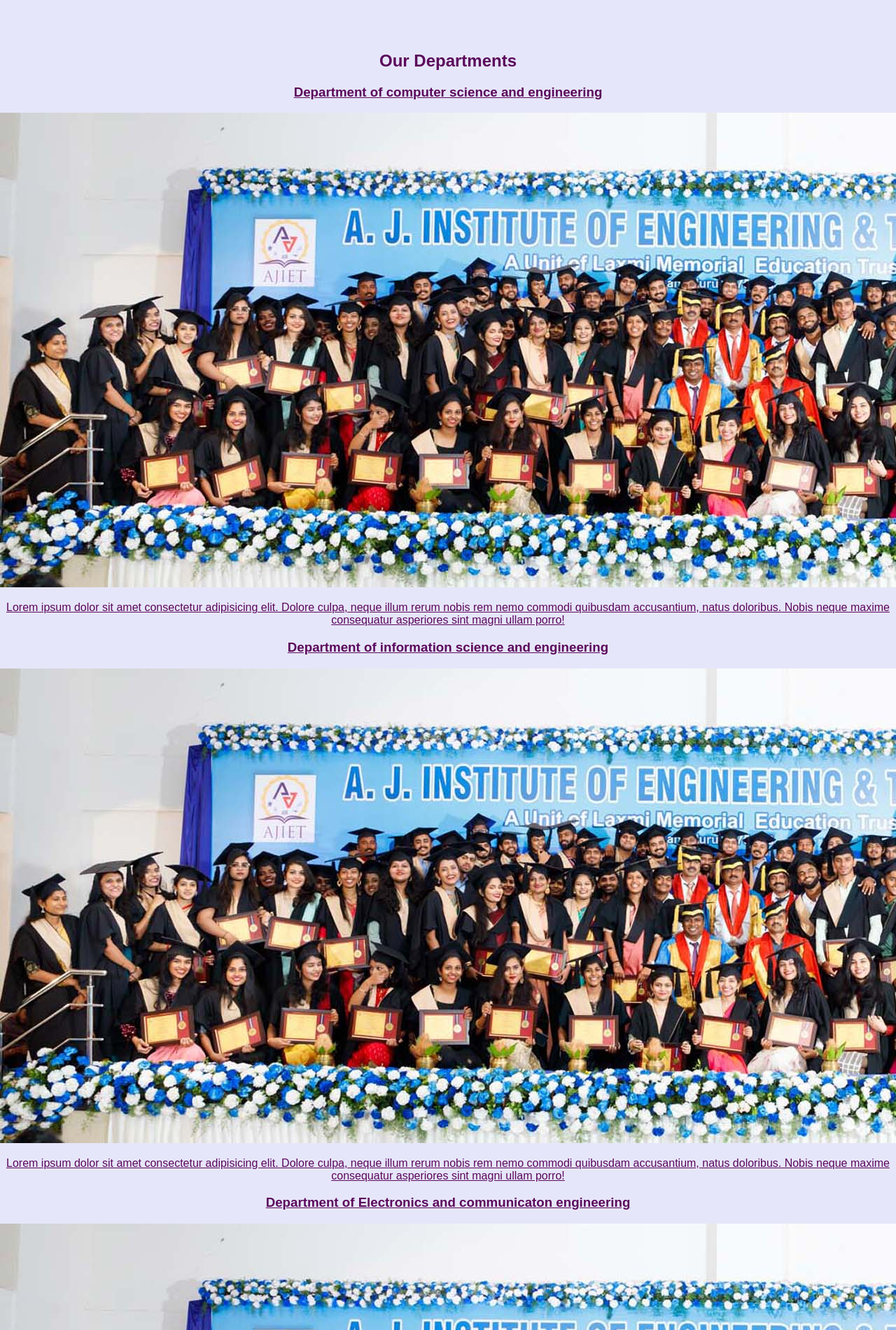
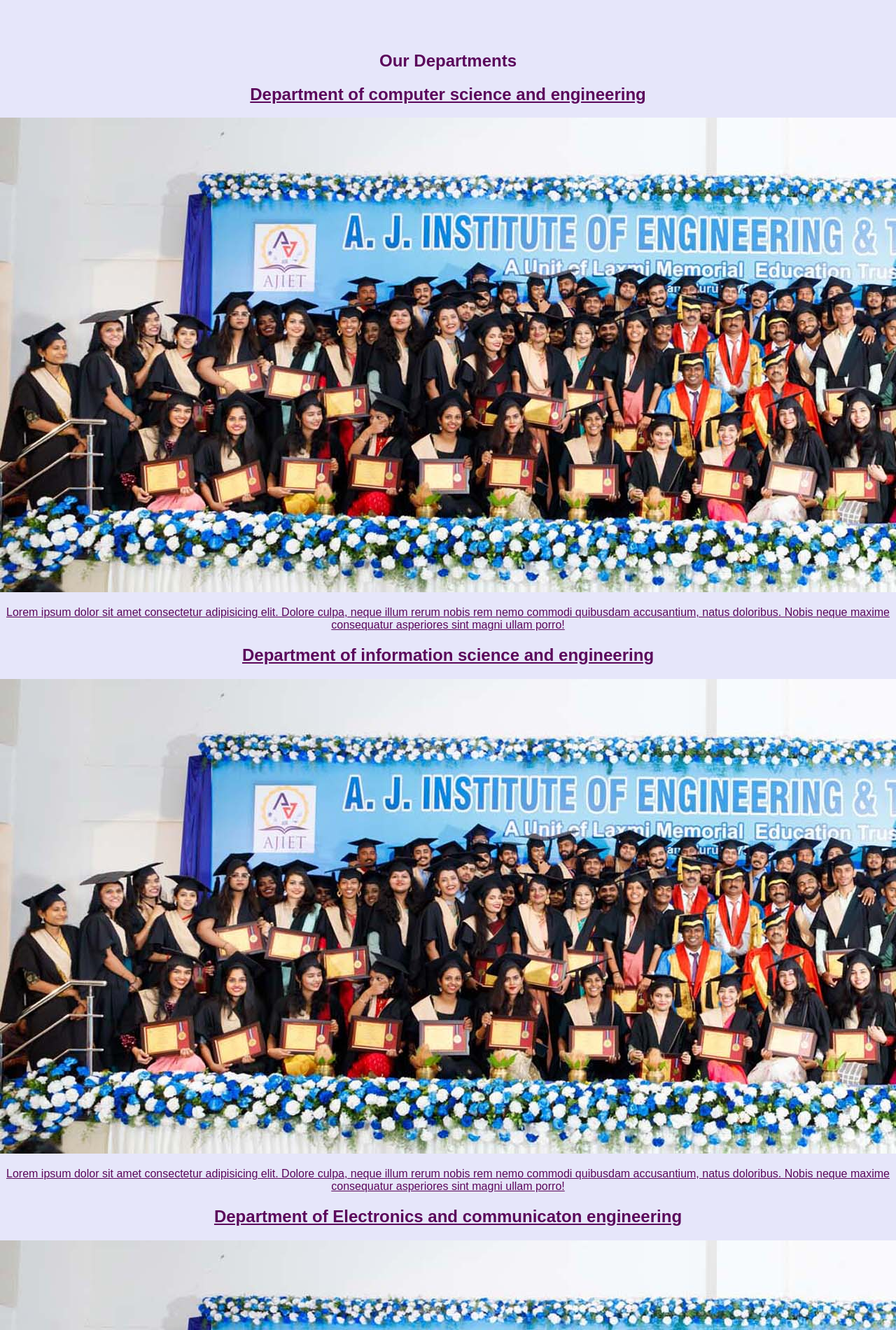
Before and after one commit to Dhanya212/web_tec_workshop, a plain HTML site: page index.html in a window 1280 px wide. Shown: the part 1480-3380 px from the top of the page at 70% size. Drawn offline with Linux system fonts and the light colour scheme.

Commit message:
simple changes

```diff
--- a/index.html
+++ b/index.html
@@ -13,9 +13,9 @@
     <a href="https://www.ajiet.edu.in/"target="blank" class="logo">Link to official website</a>
     <ul class="nav-link">
         <li><a href="#">Home</a></li>
-            <li><a href="#">About</a></li>
-            <li><a href="#">Department</a></li>
-            <li><a href="#">Contact</a></li>
+        <li><a href="#">About</a></li>
+        <li><a href="#">Department</a></li>
+        <li><a href="#">Contact</a></li>
     </ul>
     <a href="#" class="icon">
         <i class="fa fa-bars"></i>
@@ -42,21 +42,21 @@
     <div class="dep-card">
         <a href="cse.html">
         <div class="dep-card">
-            <h3>Department of computer science and engineering</h3>
+            <h2>Department of computer science and engineering</h2>
             <img src="/AJIET.jpg" alt="">
             <p>Lorem ipsum dolor sit amet consectetur adipisicing elit. Dolore culpa, neque illum rerum nobis rem nemo commodi quibusdam accusantium, natus doloribus. Nobis neque maxime consequatur asperiores sint magni ullam porro!</p>
        </div>
        </a>
        <a href="ise.html">
         <div class="dep-card">
-            <h3>Department of information science and engineering</h3>
+            <h2>Department of information science and engineering</h2>
             <img src="/AJIET.jpg" alt="">
             <p>Lorem ipsum dolor sit amet consectetur adipisicing elit. Dolore culpa, neque illum rerum nobis rem nemo commodi quibusdam accusantium, natus doloribus. Nobis neque maxime consequatur asperiores sint magni ullam porro!</p>
        </div>
        </a>
        <a href="ec.html">
         <div class="dep-card">
-            <h3>Department of Electronics and communicaton engineering</h3>
+            <h2>Department of Electronics and communicaton engineering</h2>
             <img src="/AJIET.jpg" alt="">
             <p>Lorem ipsum dolor sit amet consectetur adipisicing elit. Dolore culpa, neque illum rerum nobis rem nemo commodi quibusdam accusantium, natus doloribus. Nobis neque maxime consequatur asperiores sint magni ullam porro!</p>
        </div>
@@ -72,7 +72,7 @@
         <div class="dep-card">
             <h3>Department of Civil engineering</h3>
             <img src="/AJIET.jpg" alt="">
-            <p>Lorem ipsum dolor sit amet consectetur adipisicing elit. Dolore culpa, neque illum rerum nobis rem nemo commodi quibusdam accusantium, natus doloribus. Nobis neque maxime consequatur asperiores sint magni ullam porro!</p>
+            <p>Lorem ipsum dolor sit amet consectetur adipisicing elit. Nihil rem magnam, nobis impedit asperiores aut iure velit id sapiente perferendis debitis sint voluptatum, magni aspernatur neque reprehenderit quo aperiam hic.</p>
        </div>
        </a>
     </div>
--- a/style.css
+++ b/style.css
@@ -29,7 +29,7 @@ background-color: rgb(63, 235, 235);
 .navbar{
     display:flex;
     justify-content:space-between;
-    align-items: center;
+    align-items:center;
     padding:1rem 2rem;
     background-color: aliceblue;
     position: relative;
@@ -41,6 +41,7 @@ background-color: rgb(63, 235, 235);
     text-decoration:none;
 }
 .nav-links{
+    align-items: center;
     list-style: none;
     margin: 0;
     padding: 0;
```
